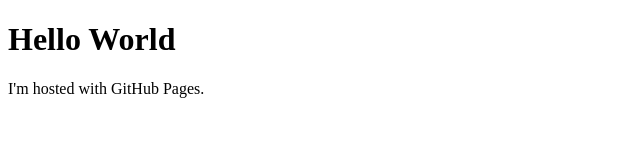
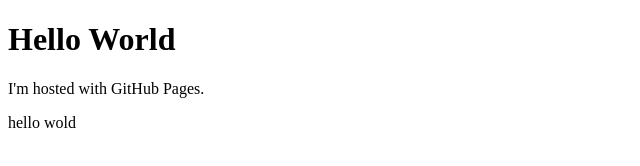
Before and after one commit to Zhang563/benchen.github.io, a plain HTML site: page index.html in a window 1280 px wide. Shown: the full height of the page, 0-640 px from the left. Drawn offline with Linux system fonts and the light colour scheme.

Commit message:
Update index.html

```diff
--- a/index.html
+++ b/index.html
@@ -3,5 +3,6 @@
 <body>
 <h1>Hello World</h1>
 <p>I'm hosted with GitHub Pages.</p>
+  <p>hello wold</p>
 </body>
 </html>
```
